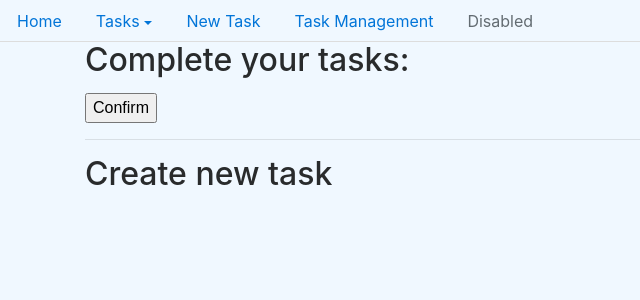
After one commit to jkbm/JKBMtasks, a Django app: page /tasks/manage in a window 1280 px wide. The commit adds this page. Shown: the top 300 px of the page, without its empty margins (0-640 px from the left). Run offline with Django 3.2, Linux system fonts and the light colour scheme; the visitor is signed in with stand-in values (Sample User, id 1); data that the repository does not hold is empty; some libraries are stand-ins or nearby versions.

Commit message:
Added task management

```diff
--- a/Tasks/templates/Tasks/base.html
+++ b/Tasks/templates/Tasks/base.html
@@ -37,6 +37,9 @@
                     <a class="nav-link" href="{% url 'Tasks:new_task' %}">New Task</a>
                 </li>
                 <li class="nav-item">
+                        <a class="nav-link" href="{% url 'Tasks:task_management' %}">Task Management</a>
+                    </li>
+                <li class="nav-item">
                     <a class="nav-link disabled" href="#">Disabled</a>
                 </li>
         </ul>
--- /dev/null
+++ b/Tasks/templates/Tasks/manage.html
@@ -0,0 +1,32 @@
+{% extends 'Tasks/base.html' %}
+
+{% block content %}
+<script>
+$( function() {
+    $( "#id_start_date" ).datepicker();
+} );
+</script>
+
+<div class="form manage">
+        <h2>Complete your tasks:</h2>
+
+        <p>
+        <form  method="POST"> {% csrf_token %}
+            {% for task in tasks%}
+            <label name ="task" value="{{ task.task_id }}" >{{ task.title }}: {{ task.description }}</label>
+            <label>Completed: <input type="checkbox" name="complete" value="{{ task.task_id }}"></label>
+            <br>
+            {% endfor %}
+            <input type="submit" value="Confirm">
+        </form>
+        </p>
+
+</div>
+<hr>
+<div class="form new-task">
+    <h2>Create new task</h2>
+
+</div>
+
+
+{% endblock %}
--- a/Tasks/urls.py
+++ b/Tasks/urls.py
@@ -11,6 +11,7 @@ urlpatterns = [
     path('tasks/', views.tasks, name='tasks'),
     path('tasks/<task_type>/', views.tasks, name='tasks'),
     path('task/<task_id>', views.task, name='task'),
+    path('manage', views.task_management, name='task_management'),
 
 
 ]
--- a/Tasks/views.py
+++ b/Tasks/views.py
@@ -9,7 +9,7 @@ from datetime import datetime
 
 import logging
 
-logger = logging.getLogger(__name__)
+logger = logging.getLogger('django')
 # Create your views here.
 
 @login_required
@@ -42,6 +42,25 @@ def new_task(request):
 
     return render(request, 'Tasks/newtask.html', {'form': form,})
 
+@login_required
+def task_management(request):
+    """
+    View for creaing new tasks
+    """
+    tasks = Task.objects.filter(created_by=request.user, completed=False, start_date__gte=datetime.now().date()).order_by('start_date')
+
+    if request.method == "POST":
+        logger.info(request.POST)
+        ids = request.POST.getlist('complete', '')
+        for task_id in ids:
+            if task_id != '':
+                task = Task.objects.get(task_id=task_id)
+                task.completed = True
+                task.save()
+
+
+
+    return render(request, 'Tasks/manage.html', {'tasks': tasks})
 
 @login_required
 def tasks(request, task_type='all'):
```
Also changed, not shown: Tasks/static/Tasks/css/base.css (+46 -1 lines), Tasks/templates/Tasks/index.html (+20 -8 lines), Tasks/templates/Tasks/tasks.html (+8 -5 lines).
